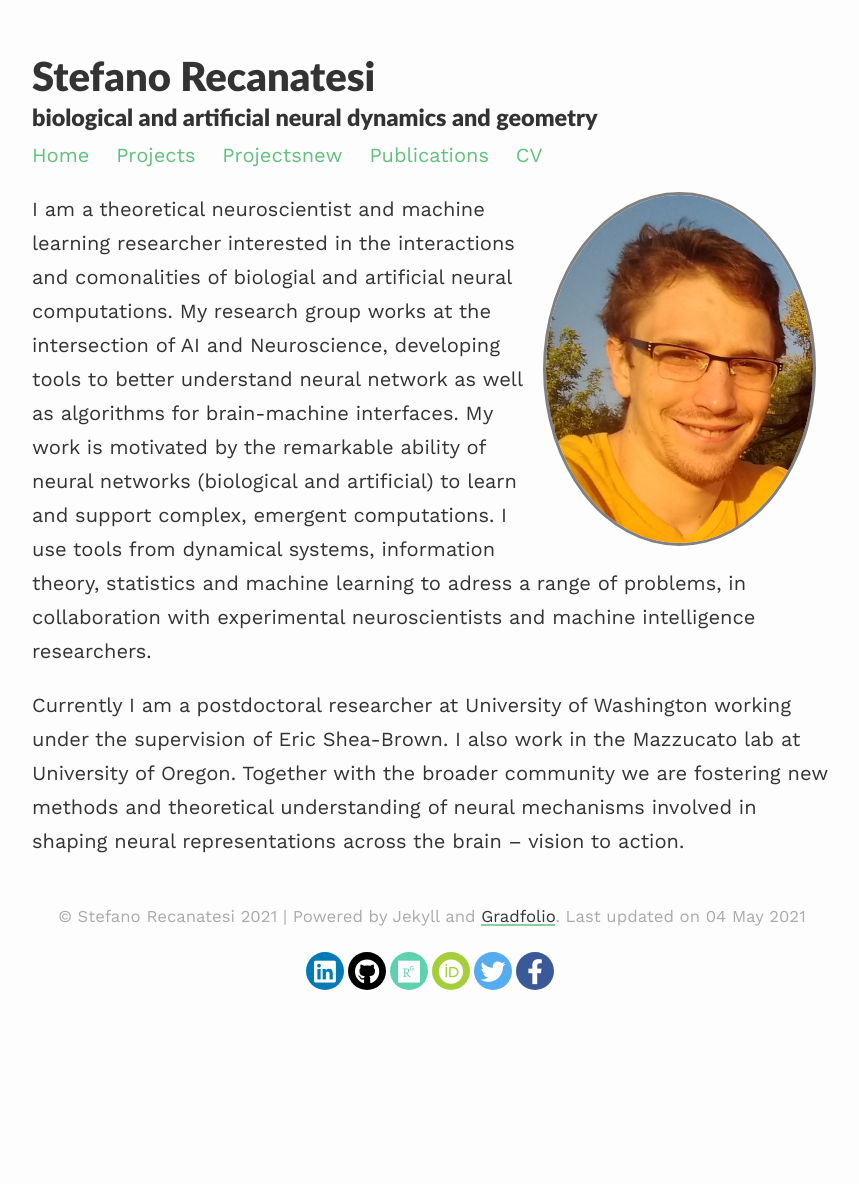
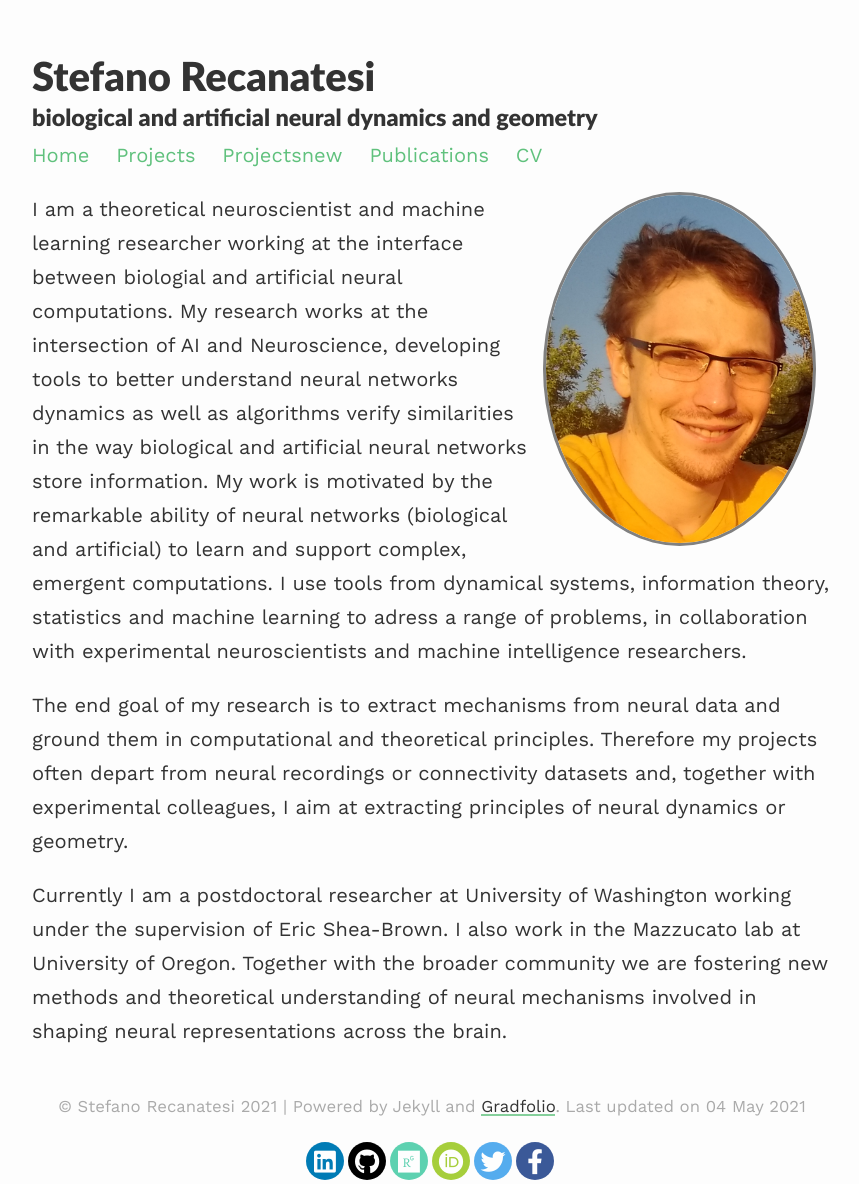
Before and after one commit to srecanatesi/srecanatesi.gihub.io, a Jekyll site: the page built from index.md, in a window 1280 px wide. Shown: the whole page, without its empty margins (208-1067 px from the left). Built offline with Jekyll 4.4.1, drawn with Linux system fonts in a browser that asks for light colours; nearby versions of some CDN libraries; before the commit the page ends 994 px from its top, so only the background shows below that.

Commit message:
Update index.md

```diff
--- a/index.md
+++ b/index.md
@@ -7,7 +7,10 @@ profile:
 published: true
 ---
 
-I am a theoretical neuroscientist and machine learning researcher interested in the interactions and comonalities of biologial and artificial neural computations. My research group works at the intersection of AI and Neuroscience, developing tools to better understand neural network as well as algorithms for brain-machine interfaces. My work is motivated by the remarkable ability of neural networks (biological and artificial) to learn and support complex, emergent computations. I use tools from dynamical systems, information theory, statistics and machine learning to adress a range of problems, in collaboration with experimental neuroscientists and machine intelligence researchers.
+I am a theoretical neuroscientist and machine learning researcher working at the interface between biologial and artificial neural computations. My research works at the intersection of AI and Neuroscience, developing tools to better understand neural networks dynamics as well as algorithms verify similarities in the way biological and artificial neural networks store information. My work is motivated by the remarkable ability of neural networks (biological and artificial) to learn and support complex, emergent computations. I use tools from dynamical systems, information theory, statistics and machine learning to adress a range of problems, in collaboration with experimental neuroscientists and machine intelligence researchers.
 
 
-Currently I am a postdoctoral researcher at University of Washington working under the supervision of Eric Shea-Brown. I also work in the Mazzucato lab at University of Oregon. Together with the broader community we are fostering new methods and theoretical understanding of neural mechanisms involved in shaping neural representations across the brain -- vision to action.
+The end goal of my research is to extract mechanisms from neural data and ground them in computational and theoretical principles. Therefore my projects often depart from neural recordings or connectivity datasets and, together with experimental colleagues, I aim at extracting principles of neural dynamics or geometry.
+
+
+Currently I am a postdoctoral researcher at University of Washington working under the supervision of Eric Shea-Brown. I also work in the Mazzucato lab at University of Oregon. Together with the broader community we are fostering new methods and theoretical understanding of neural mechanisms involved in shaping neural representations across the brain.
```
